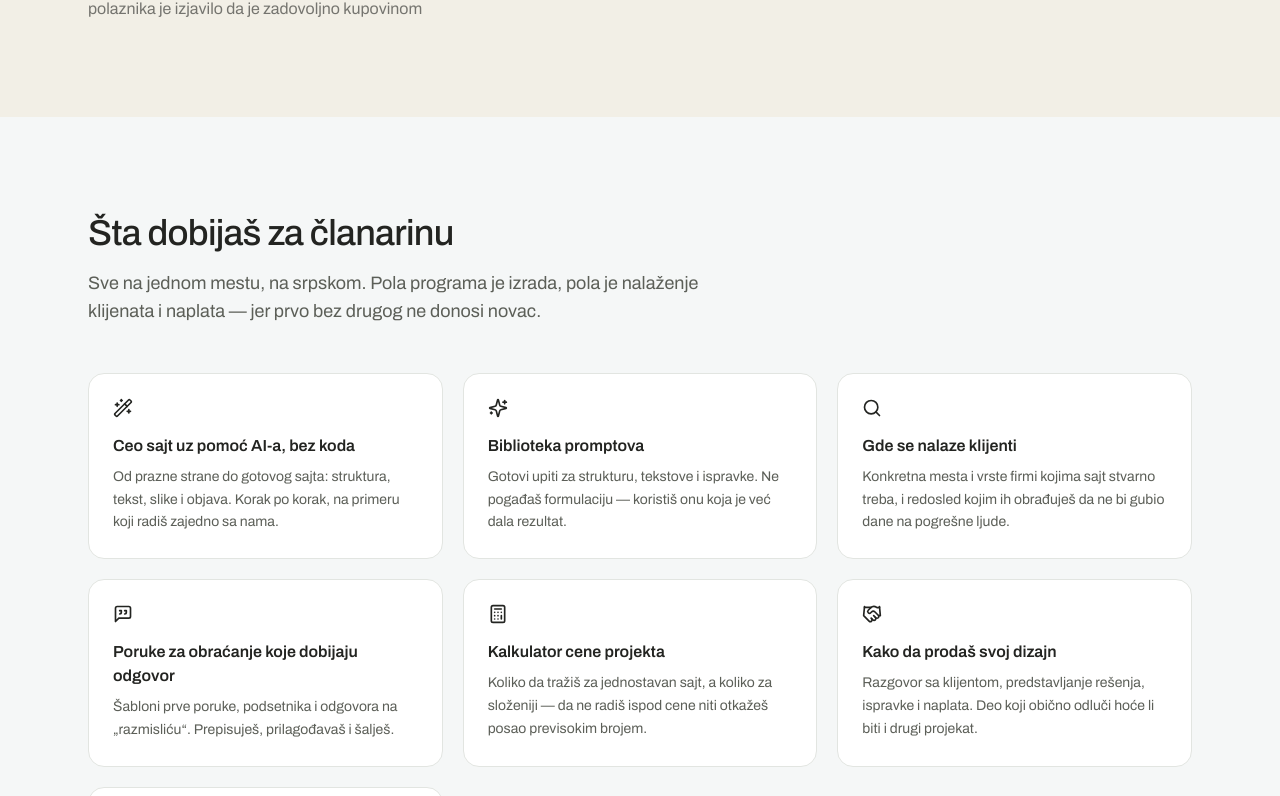
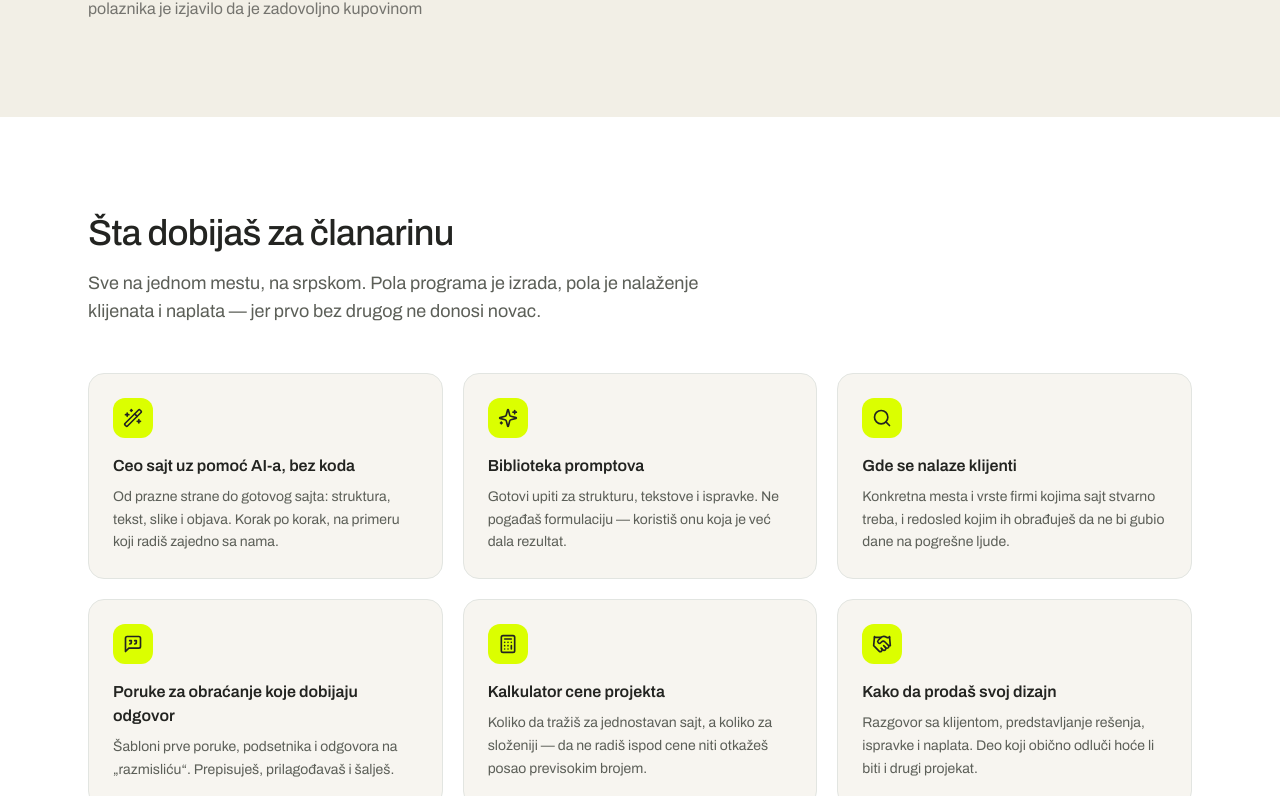
Before and after one commit to tvojvajbkod/naucidizajn1, a Next.js app in the folder apps/marketing/: page / in a window 1280 px wide. Shown: the part 1844-2640 px from the top of the page. Built offline with nearby package versions, Linux system fonts and the light colour scheme; no server answers.

Commit message:
Boje sekcija: krem kartice i limeta pločice za ikonice

```diff
--- a/apps/marketing/src/components/sections/whats-included.tsx
+++ b/apps/marketing/src/components/sections/whats-included.tsx
@@ -66,7 +66,7 @@ const items: Item[] = [
 
 export function WhatsIncludedSection() {
   return (
-    <section id="sta-dobijas" className="bg-muted/50 py-20 md:py-24">
+    <section id="sta-dobijas" className="py-20 md:py-24">
       <div className="mx-auto max-w-6xl px-6">
         <div className="max-w-2xl">
           <h2 className="font-medium text-3xl text-ink tracking-[-0.02em] md:text-4xl">
@@ -80,8 +80,10 @@ export function WhatsIncludedSection() {
 
         <div className="mt-12 grid gap-5 sm:grid-cols-2 lg:grid-cols-3">
           {items.map((item) => (
-            <div key={item.title} className="rounded-2xl border bg-card p-6">
-              <item.icon className="size-5 text-ink" />
+            <div key={item.title} className="rounded-2xl border bg-cream/60 p-6">
+              <div className="flex size-10 items-center justify-center rounded-lg bg-primary">
+                <item.icon className="size-5 text-ink" />
+              </div>
               <h3 className="mt-4 font-semibold text-ink">{item.title}</h3>
               <p className="mt-2 text-muted-foreground text-sm leading-relaxed">
                 {item.description}
```
